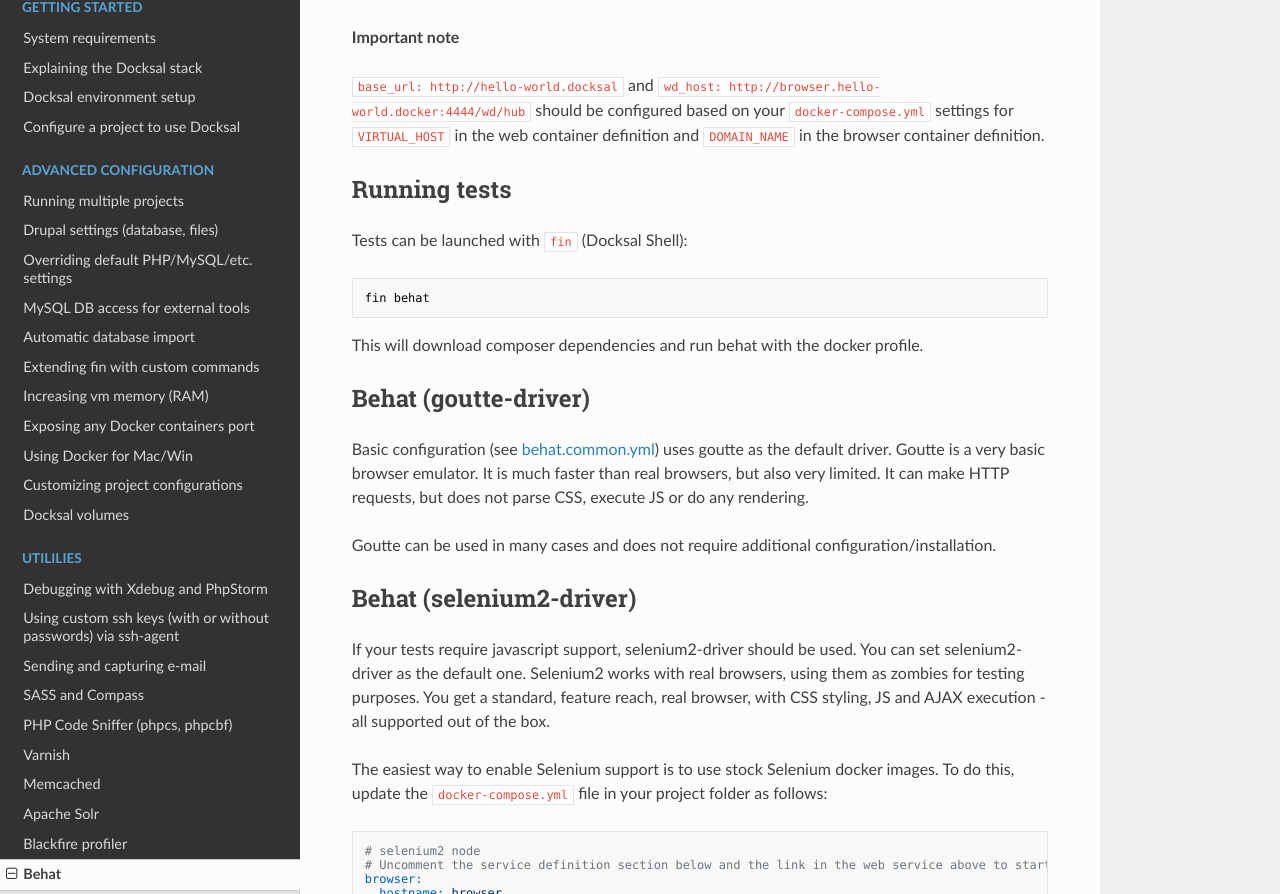
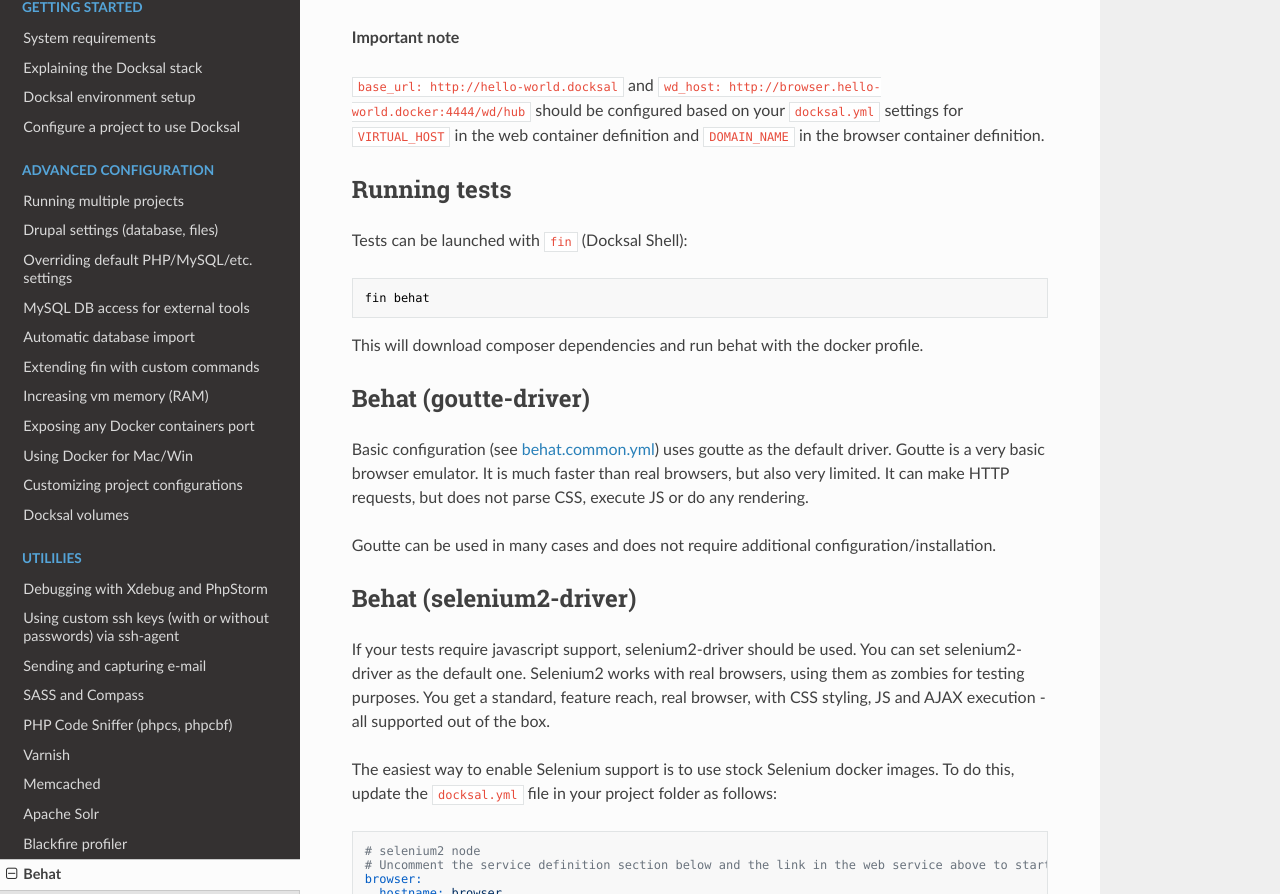
Before and after one commit to docksal/docksal, an MkDocs documentation site: the page built from docs/behat.md, in a window 1280 px wide and 1400 px high, scrolled down 749 px. Shown: the part 155-1049 px from the top of the window. Built offline with MkDocs 1.6.1, drawn with Linux system fonts in a browser that asks for light colours; nearby versions of some CDN libraries; old or Windows-style settings are respelled for this version of MkDocs.

Commit message:
Update references to example repo and config files
Fixes a broken link to the Drupal7 example repo
Also changes references to docker-compose.yml to docksal.yml

````diff
--- a/docs/behat.md
+++ b/docs/behat.md
@@ -10,7 +10,7 @@ Docksal expects your Behat tests to be in the `tests/behat` folder of the projec
 >       \_ composer.json
 >       \_ composer.lock
 
-See [Drupal 7 sample project](https://github.com/docksal/docksal-drupal7) repo for a working example.
+See [Drupal 7 sample project](https://github.com/docksal/drupal7) repo for a working example.
 
 ## Docker profile example
 
@@ -42,7 +42,7 @@ This will configure Behat for use with Docksal.
 **Important note**
 
 `base_url: http://hello-world.docksal` and `wd_host: http://browser.hello-world.docker:4444/wd/hub`
-should be configured based on your `docker-compose.yml` settings for `VIRTUAL_HOST`
+should be configured based on your `docksal.yml` settings for `VIRTUAL_HOST`
 in the web container definition and `DOMAIN_NAME` in the browser container definition.
 
 ## Running tests
@@ -65,7 +65,7 @@ If your tests require javascript support, selenium2-driver should be used. You c
 Selenium2 works with real browsers, using them as zombies for testing purposes. You get a standard, feature reach, real browser, with CSS styling, JS and AJAX execution - all supported out of the box.
 
 The easiest way to enable Selenium support is to use stock Selenium docker images.
-To do this, update the `docker-compose.yml` file in your project folder as follows:
+To do this, update the `docksal.yml` file in your project folder as follows:
 
 ```yml
 # selenium2 node
````
